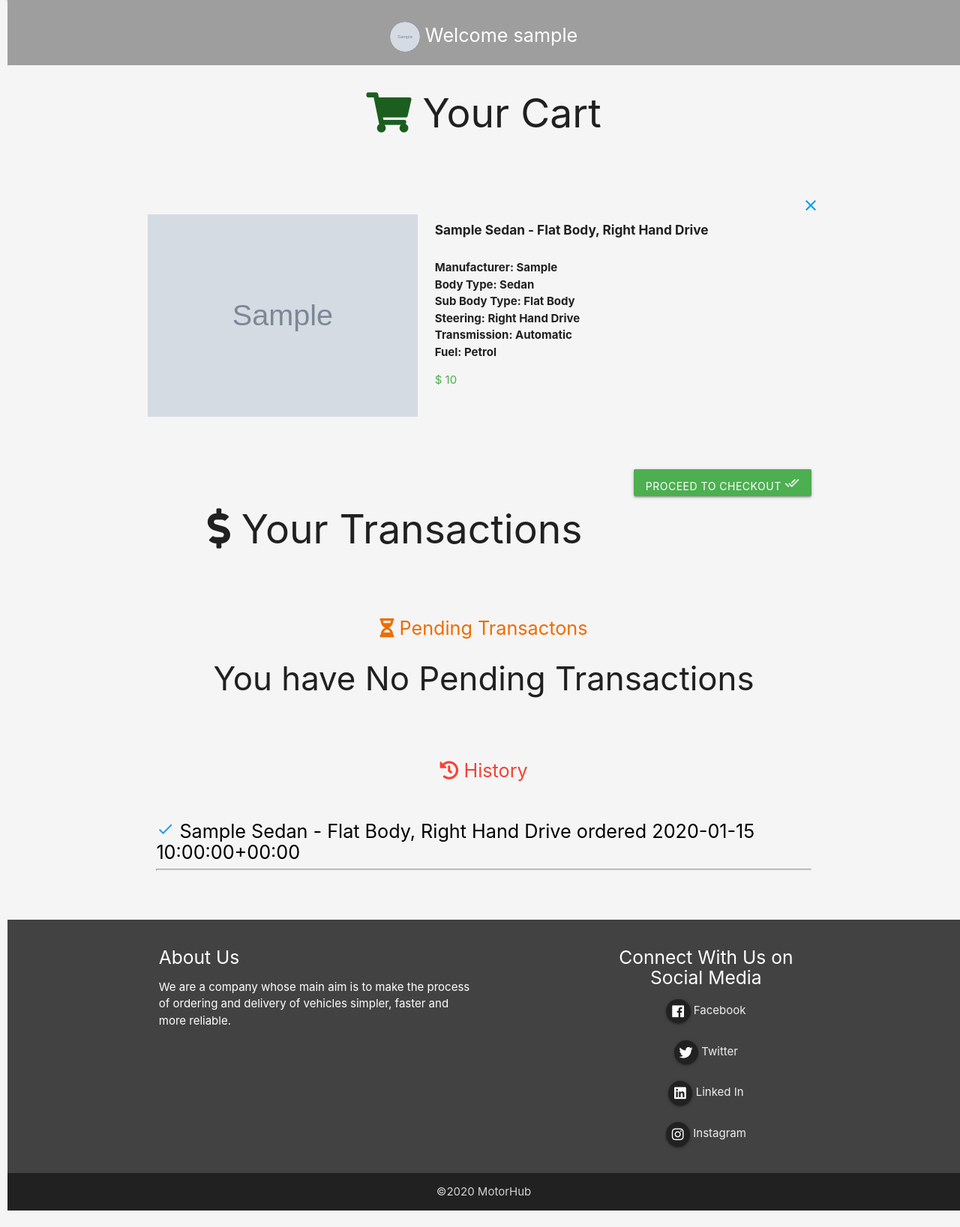
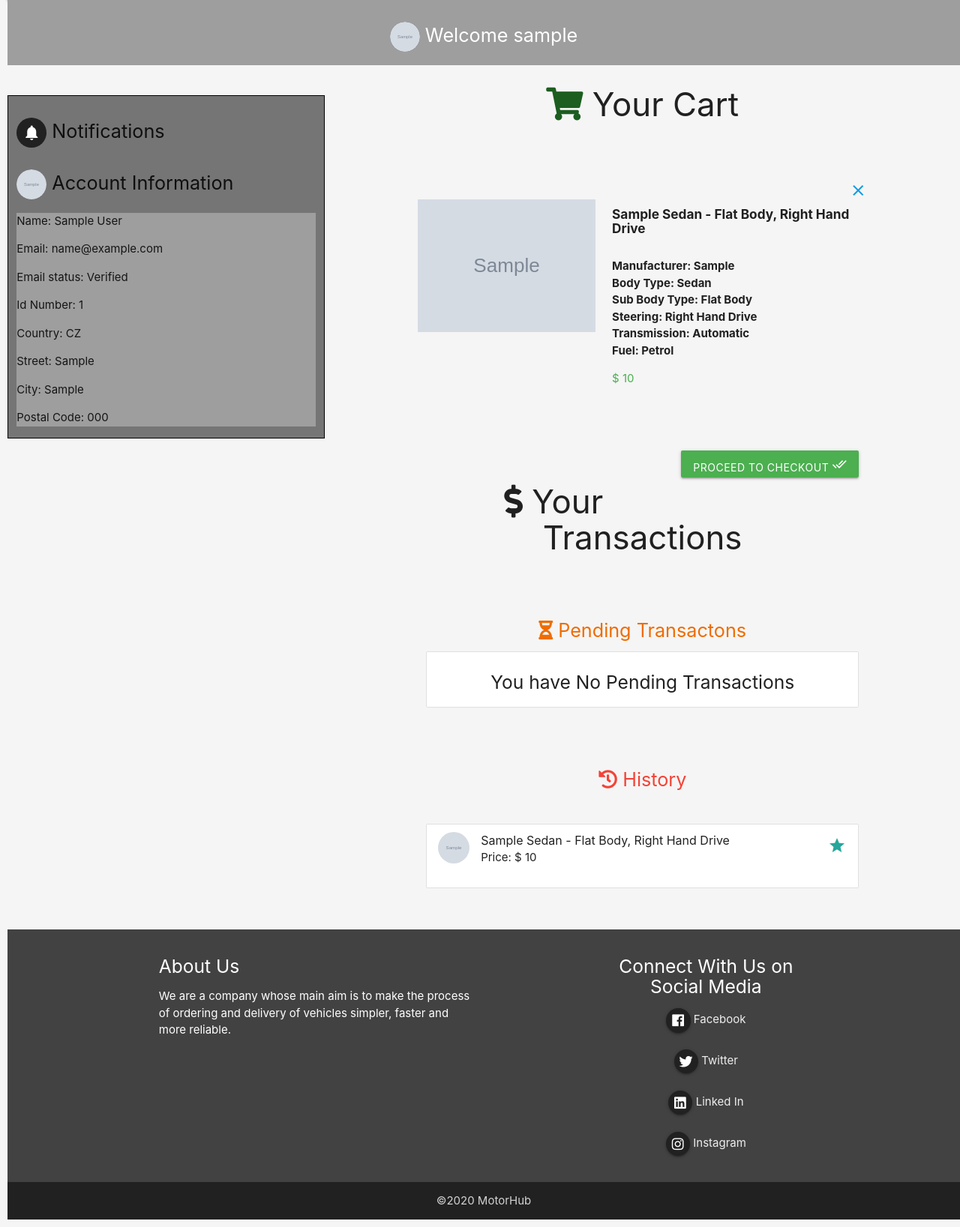
Before and after one commit to Shiloli-r/motor, a Django app: page /dashboard in a window 1280 px wide. Shown: the part 74-1711 px from the top of the page at 75% size. Before the commit the page ends 1689 px from the top, so only its background shows below. Run offline with Django 3.2, Linux system fonts and the light colour scheme; a user stored in the database is signed in; tables that the repository leaves empty hold one stand-in row (values such as "Sample post"); grey boxes marked "Sample" are stand-in pictures; data that the repository does not hold is empty; some libraries are stand-ins or nearby versions.

Commit message:
Added Confirm transcation, Display Notification and Account info - update

```diff
--- a/motorhub/models.py
+++ b/motorhub/models.py
@@ -156,5 +156,8 @@
     notification = models.CharField(max_length=255)
     read = models.BooleanField(default=False)
 
+    def __str__(self):
+        return '{}: {}'.format(self.subject, self.notification)
+
     class Meta:
         verbose_name_plural = "Notifications"
--- a/motorhub/urls.py
+++ b/motorhub/urls.py
@@ -17,8 +17,8 @@
     path('<int:id>/view_car', views.view_car, name='view_car'),
     path('about', views.about, name='about'),
     path('charge', views.charge, name='charge'),
-    path('<str:username>/verify', views.verify, name='verify_email')
-
+    path('<str:username>/verify', views.verify, name='verify_email'),
+    path('<int:id>/complete', views.complete, name='complete')
 ]
 
 urlpatterns += static(settings.MEDIA_URL, document_root=settings.MEDIA_ROOT)
--- a/motorhub/views.py
+++ b/motorhub/views.py
@@ -253,6 +253,7 @@
         'cart_items': cart_items,
         'total_price': total_price,
         'notifications_count': notifications_count,
+        'notifications': notifications,
         'completed': completed,
         'pending': pending,
     }
@@ -302,3 +303,23 @@
 def logout_view(request):
     logout(request)
     return redirect('/')
+
+
+def complete(request, id):
+    order = Orders.objects.get(id=id)
+    if request.method == 'GET':
+        checked = request.GET.get('completed')
+        comments = request.GET.get('comments')
+        print(checked)
+        print(comments)
+        if comments:
+            order.comments = comments
+            order.save()
+        if checked:
+            order.completed = True
+            order.save()
+            return redirect(dashboard)
+    context = {
+        "order": order,
+    }
+    return render(request, 'motorhub/complete.html', context)
--- a/templates/motorhub/dashboard.html
+++ b/templates/motorhub/dashboard.html
@@ -47,14 +47,57 @@
 
   </div>
 
+<div class="row">
+    <div class="col s12 l4 side-panel grey darken-1">
+        <h3 class="flow-text">
 
-  <div class="col l12 s12 " id="transactions">
+      <a href="#" class="btn-floating grey darken-4 z-depth-0 ">
+            <i class="material-icons">notifications</i>
+          <span class="new badge white-text red darken-3 " style=" top:20px; right:30px;"> {{notifications_count}}</span>
+        </a>
+
+        Notifications
+        </h3>
+
+        {% for notification in notifications %}
+           <p>{{notification}} </p>
+        <hr>
+        {% endfor %}
+
+        {% if user.is_authenticated and user.customers.profile_picture %}
+          <h3 class="flow-text">  <img src="{{user.customers.profile_picture.url}} " class=" btn-floating grey darken-4 z-depth-0"> Account Information</h3>
+        {% else %}
+           <h3 class="flow-text"><i class="material-icons btn-floating grey darken-4 z-depth-0 center">person_outline</i>  Account Information</h3>
+        {% endif %}
+
+        <div class="grey ">
+           <p>Name: {{user.customers}}</p>
+           <p>Email: {{user.email}}</p>
+            {%if user.customers.email_verified%}
+            <p>Email status: Unverified </p>
+            {% else %}
+            <p>Email status: Verified</p>
+            {% endif %}
+            <p>Id Number: {{user.customers.id_number}}</p>
+            <p>Country: {{user.customers.country}}</p>
+            <p>Street: {{user.customers.street}}</p>
+            <p>City: {{user.customers.city}}</p>
+            <p>Postal Code: {{user.customers.postal_code}}</p>
+        </div>
+
+
+    </div>
+
+    <!-------------------------------- right section Begins ----------------------------------------->
+    <div class="col l8 s12 ">
     <div  class="container ">
-      <h2 class="center"><i class="fas fa-shopping-cart green-text text-darken-4"></i>  Your Cart</h2>
+      <h3 class="center"><i class="fas fa-shopping-cart green-text text-darken-4"></i>  Your Cart</h3>
       <br><br>
 
       <ul>
+           {% if cart_items %}
         <div class="row">
+
         {% for item in cart_items %}
         <li>
 
@@ -86,40 +129,68 @@
       </ul>
         <a href="{% url 'payment' %}" class="center green-text"><h3 class="btn large green white-text right">Proceed to Checkout  <i class="material-icons medium ">done_all </i></h3></a>
       <br><br>
+         {% else %}
+            <ul class="collection">
+                <li class="collection-item ">
+                    <h5 class="center">You have Nothing In Your Cart </h5>
+                    <br>
+                    <a href="/">Add items to Cart?</a>
+                </li>
+            </ul>
 
-        <h2 class="center"><i class="fas fa-dollar-sign"></i>  Your Transactions</h2>
+        {% endif %}
 
+        <h3 class="center"><i class="fas fa-dollar-sign"></i>  Your Transactions</h3>
       <br><br>
       <h4 class="flow-text center orange-text text-darken-3"><i class="fas fa-hourglass-half"></i> Pending Transactons</h4>
           {% if pending %}
-      <ul>
+        <ul class="collection">
+            {% for order in pending %}
+                <li class="collection-item avatar">
+                  <img src="{{order.car.image.url}}" alt="" class="circle" width="100" height="100">
+                  <span class="title">{{order.car}}</span>
+                    <p>Price: $ {{order.car.price}}</p>
+                    <p>Status: Awaiting Delivery</p>
+                  <a href="{{order.id}}/complete" class="secondary-content"><i class="material-icons">info_outline</i></a>
+                </li>
+            {% endfor %}
+        </ul>
+        {% else %}
 
-          {% for order in pending %}
-        <li><h6 class="flow-text"><i class="material-icons blue-text">done </i><a href="" class="black-text"> {{order}}</h6></a></li>
-        <hr class="divider"><br>
-        {% endfor %}
-      </ul>
-        {% else %}
-            <h3 class="center">You have No Pending Transactions </h3>
+        <ul class="collection">
+                <li class="collection-item ">
+                    <h5 class="center">You have No Pending Transactions </h5>
+                </li>
+        </ul>
+
+
         {% endif %}
       <br><br>
 
       <h4 class="flow-text center red-text"><i class="fas fa-history"></i> History</h4>
         <br>
         {% if completed %}
-      <ul>
+      <ul class="collection">
 
           {% for order in completed %}
-        <li><h6 class="flow-text"><i class="material-icons blue-text">done </i><a href="" class="black-text"> {{order}}</h6></a></li>
-        <hr class="divider"><br>
+        <li class="collection-item avatar">
+                  <img src="{{order.car.image.url}}" alt="" class="circle" width="100" height="100">
+                  <span class="title">{{order.car}}</span>
+                    <p>Price: $ {{order.car.price}}
+                  <a href="#!" class="secondary-content"><i class="material-icons">grade</i></a>
+                </li>
         {% endfor %}
       </ul>
         {% else %}
-            <h3 class="center">You have No Completed Transactions </h3>
+            <h5 class="center">You have No Completed Transactions </h5>
         {% endif %}
 
     </div>
  </div>
+    <!-------------------------------- right section Ends ------------------------------------------->
+
+</div>
+
    </div>
 
 
```
Also changed, not shown: templates/motorhub/payment.html (+11 -0 lines).
